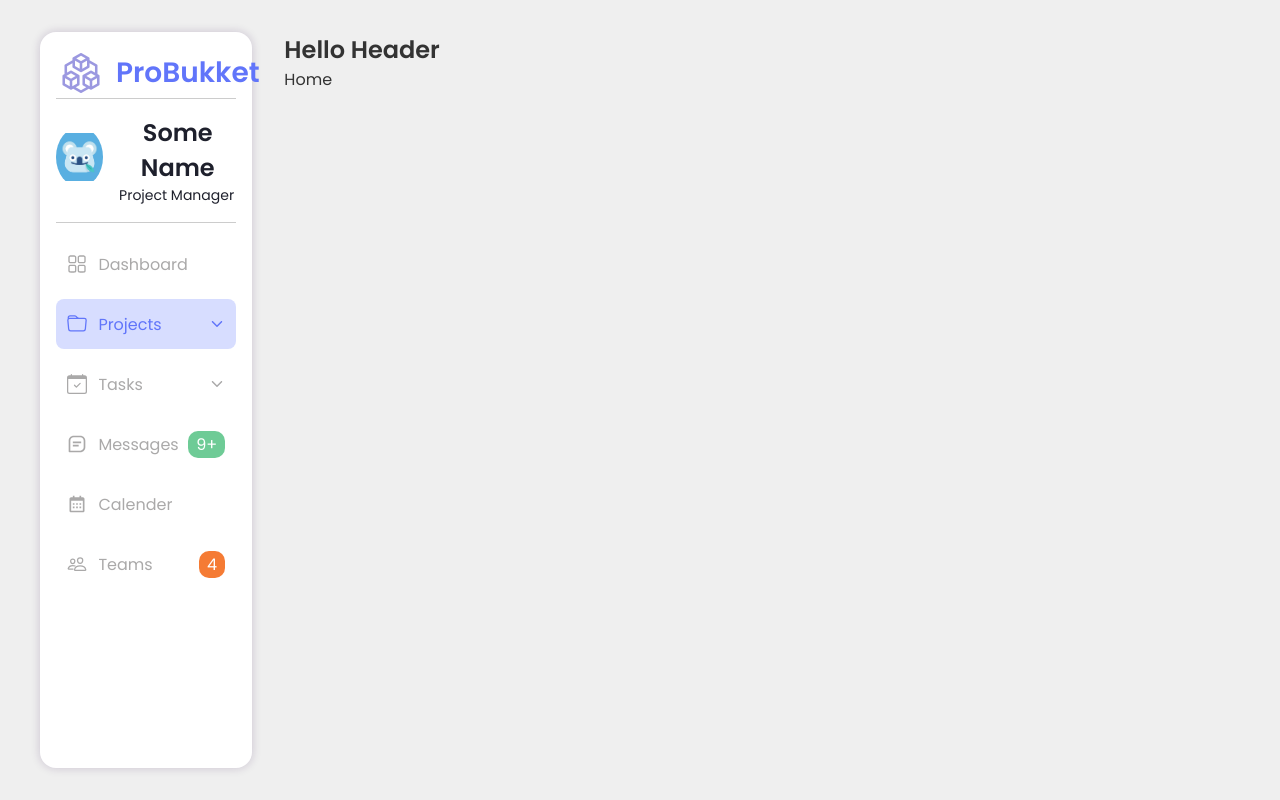
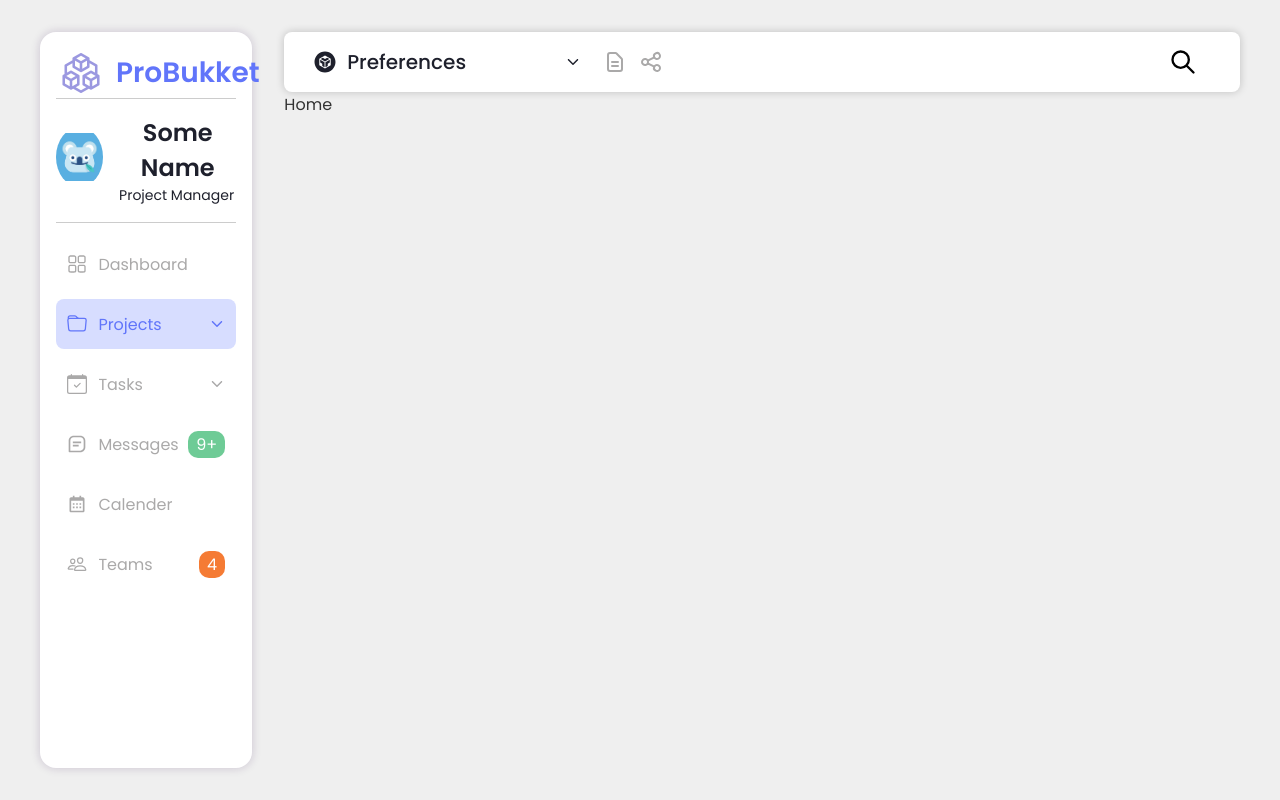
Before and after one commit to Manoranjan938/probukket-ui, a React (Create React App) app: page /dashboard/home in a window 1280 px wide. Built offline with nearby package versions, Linux system fonts and the light colour scheme.

Commit message:
Added propject dropdown and search in dashboard hearder design

```diff
--- /dev/null
+++ b/src/components/Dropdown/index.tsx
@@ -0,0 +1,94 @@
+import React, {
+  useRef,
+  type ReactElement,
+  type ReactNode,
+  type RefObject,
+  useState,
+} from "react";
+import { AiFillCodeSandboxCircle } from "react-icons/ai";
+import { IoIosArrowDown } from "react-icons/io";
+
+import "./style.css";
+import { BsAndroid2 } from "react-icons/bs";
+
+interface IconProps {
+  children: ReactNode;
+  className?: string;
+  iconRef?: RefObject<HTMLSpanElement>;
+}
+
+const Icon = ({
+  children,
+  className = "",
+  iconRef,
+}: IconProps): ReactElement => {
+  return (
+    <span ref={iconRef} className={`${className} dropdown-icon`}>
+      {children}
+    </span>
+  );
+};
+
+const Dropdown = (): ReactElement => {
+  const btnRef = useRef<HTMLButtonElement>(null);
+  const chevRef = useRef<HTMLSpanElement>(null);
+  const [isOpen, setIsOpen] = useState<boolean>(false);
+  const [menuTop, setMenuTop] = useState<string>();
+  const [menuRight, setMenuRight] = useState<string>();
+
+  const handleClick = (): void => {
+    const btnRect = btnRef?.current?.getBoundingClientRect();
+    const chevRect = chevRef?.current?.getBoundingClientRect();
+
+    if (btnRect && chevRect && isOpen) {
+      const menuRight = btnRect?.right - chevRect?.right;
+      const menuTop = chevRect?.top - btnRect?.top;
+      setMenuRight(`${menuRight}px`);
+      setMenuTop(`${menuTop}px`);
+    } else {
+      setMenuRight("0");
+      setMenuTop("80px");
+    }
+
+    setIsOpen(!isOpen);
+  };
+
+  return (
+    <div className={`dropdown ${isOpen ? "open" : ""}`}>
+      <button ref={btnRef} onClick={handleClick}>
+        <Icon>
+          <AiFillCodeSandboxCircle />
+        </Icon>
+        <span className="menu_title">Preferences</span>
+        <Icon iconRef={chevRef} className="chevron">
+          {isOpen ? <IoIosArrowDown /> : <IoIosArrowDown />}
+        </Icon>
+      </button>
+      <div
+        className={`menu ${isOpen ? "open" : ""}`}
+        style={{ right: menuRight, top: menuTop }}
+      >
+        <button>
+          <Icon>
+            <BsAndroid2 />
+          </Icon>
+          <span>Project 2</span>
+        </button>
+        <button>
+          <Icon>
+            <BsAndroid2 />
+          </Icon>
+          <span>Project 2</span>
+        </button>
+        <button>
+          <Icon>
+            <BsAndroid2 />
+          </Icon>
+          <span>Project 2</span>
+        </button>
+      </div>
+    </div>
+  );
+};
+
+export default Dropdown;
--- /dev/null
+++ b/src/components/Dropdown/style.css
@@ -0,0 +1,80 @@
+.dropdown {
+    position: relative;
+}
+
+.dropdown button {
+    display: flex;
+    align-items: center;
+    gap: 10px;
+    padding: 0 16px;
+    width: 300px;
+    height: 60px;
+    color: var(--dark-color);
+    background: transparent;
+    border-radius: 8px;
+    border: 0;
+}
+
+.dropdown>button {
+    position: relative;
+    z-index: 2;
+    background: var(--container-color);
+    transition: .3s;
+}
+
+.menu {
+    position: absolute;
+    overflow: hidden;
+    z-index: 1;
+    width: 100%;
+    height: 170px;
+    opacity: 0;
+    scale: 0;
+    visibility: hidden;
+    transform-origin: 100% 0%;
+    border-radius: 8px;
+    background: var(--container-color);
+    transition: .4s;
+}
+
+.dropdown.open .menu {
+    scale: 1;
+    right: 0;
+    top: 72px;
+    opacity: 1;
+    visibility: visible;
+}
+
+.menu button {
+    border: 0;
+    width: 100%;
+    height: 56px;
+    border-radius: 0;
+}
+
+.menu button:hover {
+    background: var(--deep-gray-color);
+}
+
+.chevron {
+    font-size: 16px !important;
+    margin-left: auto;
+    transition: .4s;
+}
+
+.dropdown-icon {
+    font-size: 24px;
+    display: flex;
+    align-items: center;
+    color: var(--dark-color);
+}
+
+.menu_title {
+    font-size: 20px;
+    font-weight: 500;
+    color: var(--dark-color);
+}
+
+.dropdown.open .chevron {
+    rotate: 180deg;
+}
--- /dev/null
+++ b/src/components/Search/index.tsx
@@ -0,0 +1,57 @@
+import React, {
+  useRef,
+  useState,
+  type ReactElement,
+  type ChangeEvent,
+} from "react";
+import { GrFormClose } from "react-icons/gr";
+import { HiOutlineSearch } from "react-icons/hi";
+
+import "./style.css";
+
+const suggest = [{ name: "Sagar" }, { name: "Lopa" }, { name: "Bikash" }];
+
+const Search = (): ReactElement => {
+  const [isOpen, setIsOpen] = useState("");
+  const [search, setSearch] = useState("");
+
+  const inputRef = useRef<HTMLInputElement>(null);
+
+  const handleClick = (): void => {
+    if (!isOpen) {
+      inputRef.current?.focus();
+    }
+    setIsOpen(!isOpen ? "open" : "");
+  };
+
+  const handleChange = (e: ChangeEvent<HTMLInputElement>): void => {
+    setSearch(e.target?.value);
+  };
+
+  const filteredData = suggest.filter((sug) =>
+    sug.name.toLowerCase().includes(search?.toLowerCase()),
+  );
+
+  return (
+    <div className="wrapper">
+      <div className={`search ${isOpen}`}>
+        <input
+          type="text"
+          ref={inputRef}
+          onChange={handleChange}
+          placeholder="Search anything"
+        />
+        <button onClick={handleClick}>
+          {isOpen ? <GrFormClose /> : <HiOutlineSearch />}
+        </button>
+      </div>
+      <div className={`items ${isOpen}`}>
+        {filteredData?.map((fil, index) =>
+          index < 3 ? <button key={fil.name}>{fil.name}</button> : null,
+        )}
+      </div>
+    </div>
+  );
+};
+
+export default Search;
--- /dev/null
+++ b/src/components/Search/style.css
@@ -0,0 +1,72 @@
+button,
+input {
+    background: transparent;
+}
+
+.wrapper {
+    position: relative;
+    text-align: center;
+}
+
+.search {
+    position: relative;
+    z-index: 1;
+    display: inline-flex;
+    border-radius: 50px;
+    transition: .4s;
+    border: none;
+}
+
+.search:is(:hover, .open) {
+    background: rgb(0, 0, 0 / 10%);
+}
+
+.search.open {
+    border: 1px solid #ccc;
+}
+
+.search.open input {
+    max-width: 180px;
+}
+
+.search input {
+    max-width: 0;
+    padding: 0 0 0 20px;
+    transition: .4s;
+}
+
+.search button {
+    display: grid;
+    place-items: center;
+    width: 50px;
+    height: 50px;
+    border-radius: 50%;
+    font-size: 28px;
+    transition: .3s;
+}
+
+.items {
+    position: absolute;
+    z-index: 0;
+    top: 0;
+    left: 0;
+    width: 100%;
+    margin-top: 65px;
+    display: grid;
+    border-radius: 1rem;
+    visibility: hidden;
+    opacity: 0;
+    background: var(--container-color);
+    transition: .3s;
+    border: 1px solid var(--body-color);
+}
+
+.items.open {
+    visibility: visible;
+    opacity: 1;
+}
+
+.items button {
+    padding: 20px;
+    white-space: nowrap;
+}
--- a/src/pages/Dashboard/components/Header/index.tsx
+++ b/src/pages/Dashboard/components/Header/index.tsx
@@ -1,9 +1,20 @@
-import React, { type ReactElement } from "react";
+import { type ReactElement } from "react";
+import Dropdown from "src/components/Dropdown";
+
+import { HiOutlineDocumentText, HiOutlineShare } from "react-icons/hi";
+import Search from "src/components/Search";
 
 const DashboardHeader = (): ReactElement => {
   return (
     <div className="dashborad_header_container">
-      <h2>Hello Header</h2>
+      <div className="header_left">
+        <Dropdown />
+        <HiOutlineDocumentText className="header_icon" />
+        <HiOutlineShare className="header_icon" />
+      </div>
+      <div className="header_left">
+        <Search />
+      </div>
     </div>
   );
 };
--- a/src/pages/Dashboard/style.css
+++ b/src/pages/Dashboard/style.css
@@ -138,3 +138,27 @@
     background-color: var(--third-color);
     color: var(--container-color);
 }
+
+.dashborad_header_container {
+    width: 100%;
+    height: 60px;
+    background: var(--container-color);
+    padding: 0 2rem 0 .8rem;
+    display: flex;
+    align-items: center;
+    justify-content: space-between;
+    border-radius: .5rem;
+    box-shadow: 0 0 8px rgba(0, 0, 0, 0.2);
+}
+
+.header_left {
+    display: flex;
+    align-items: center;
+}
+
+.header_icon {
+    font-size: 24px;
+    color: var(--deep-gray-color);
+    margin: 0 6px;
+    cursor: pointer;
+}
```
Also changed, not shown: src/pages/Error/404.tsx (added, +7 -0 lines), .eslintrc.json.
